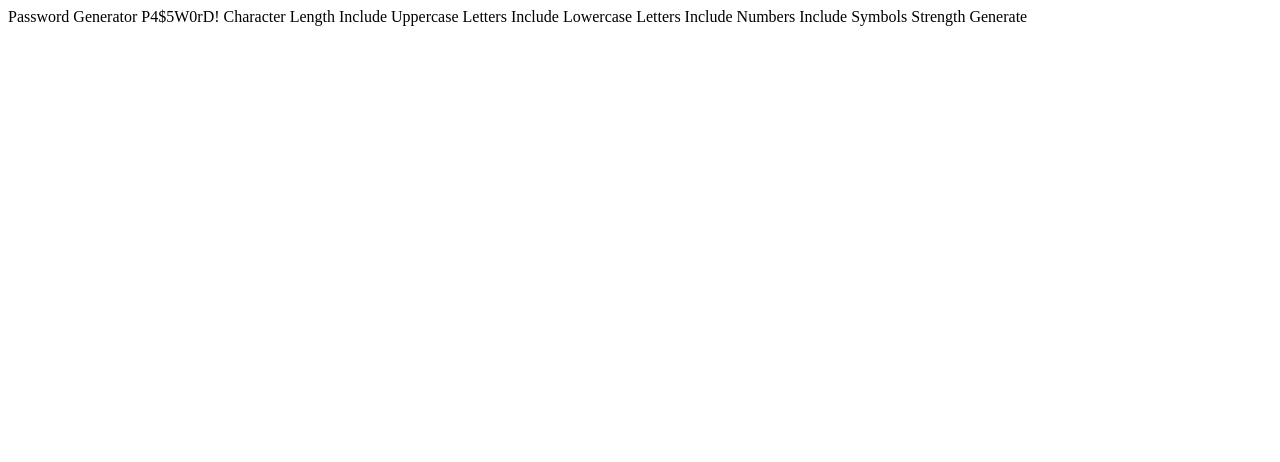
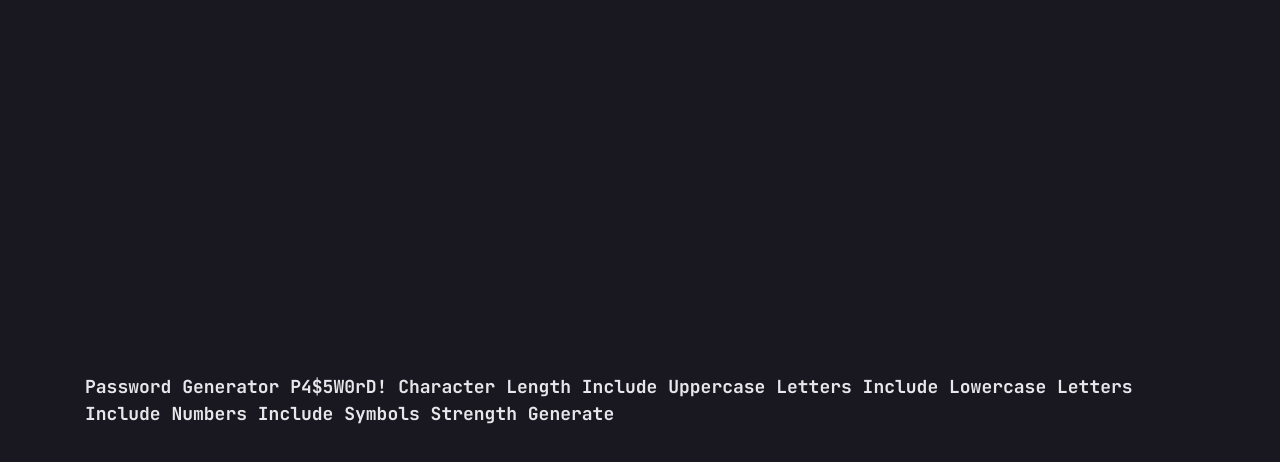
Before and after one commit to karolbanat/fem-password-generator-app, a website built with Vite: page index.html in a window 1280 px wide. Built offline with nearby package versions, Linux system fonts and the light colour scheme.

Commit message:
Basic setup

```diff
--- a/index.html
+++ b/index.html
@@ -14,20 +14,19 @@
 
 <body>
 
+    <main>
+        <div class="container">
             Password Generator
-
             P4$5W0rD!
-
             Character Length
-
             Include Uppercase Letters
             Include Lowercase Letters
             Include Numbers
             Include Symbols
-
             Strength
-
             Generate
+        </div>
+    </main>
 
     <script type="module"
             src="/src/main.ts"></script>
--- a/src/style.css
+++ b/src/style.css
@@ -0,0 +1,138 @@
+/* Generated with: https://gwfh.mranftl.com/fonts/ */
+@font-face {
+	font-display: swap; /* Check https://developer.mozilla.org/en-US/docs/Web/CSS/@font-face/font-display for other options. */
+	font-family: 'JetBrains Mono';
+	font-style: normal;
+	font-weight: 700;
+	src: url('./fonts/jetbrains-mono-v13-latin-700.woff2') format('woff2'),
+		url('./fonts/jetbrains-mono-v13-latin-700.woff') format('woff');
+}
+
+@font-face {
+	font-display: swap; /* Check https://developer.mozilla.org/en-US/docs/Web/CSS/@font-face/font-display for other options. */
+	font-family: 'JetBrains Mono';
+	font-style: italic;
+	font-weight: 700;
+	src: url('./fonts/jetbrains-mono-v13-latin-700italic.woff2') format('woff2'),
+		url('./fonts/jetbrains-mono-v13-latin-700italic.woff') format('woff');
+}
+
+/* reset */
+/* https://piccalil.li/blog/a-modern-css-reset */
+
+/* Box sizing rules */
+*,
+*::before,
+*::after {
+	box-sizing: border-box;
+	padding: 0;
+	margin: 0;
+}
+
+/* Remove list styles on ul, ol elements, which suggests default styling will be removed */
+ul,
+ol {
+	list-style: none;
+}
+
+/* Set core root defaults */
+html:focus-within {
+	scroll-behavior: smooth;
+}
+
+html {
+	font-size: 62.5%;
+}
+
+/* Set core body defaults */
+body {
+	min-height: 100vh;
+	font-size: 1.6rem;
+	text-rendering: optimizeSpeed;
+	line-height: 1.5;
+}
+
+/* A elements that don't have a class get default styles */
+a:not([class]) {
+	text-decoration-skip-ink: auto;
+}
+
+/* Make images easier to work with */
+img,
+picture {
+	max-width: 100%;
+	display: block;
+}
+
+/* Inherit fonts for inputs and buttons */
+input,
+button,
+textarea,
+select {
+	font: inherit;
+}
+
+/* Remove all animations, transitions and smooth scroll for people that prefer not to see them */
+@media (prefers-reduced-motion: reduce) {
+	html:focus-within {
+		scroll-behavior: auto;
+	}
+
+	*,
+	*::before,
+	*::after {
+		animation-duration: 0.01ms !important;
+		animation-iteration-count: 1 !important;
+		transition-duration: 0.01ms !important;
+		scroll-behavior: auto !important;
+	}
+}
+
+/* Basic setup */
+:root {
+	/* colours */
+	--clr-primary-400: hsl(127deg 100% 82%);
+	--clr-secondary-400: hsl(42deg 91% 68%);
+	--clr-secondary-500: hsl(13deg 95% 66%);
+	--clr-secondary-600: hsl(0deg 91% 63%);
+
+	--clr-neutral-200: hsl(252deg 11% 91%);
+	--clr-neutral-400: hsl(251deg 9% 53%);
+	--clr-neutral-600: hsl(248deg 10% 15%);
+	--clr-neutral-800: hsl(248deg 15% 11%);
+
+	/* font */
+	--ff-primary: 'JetBrains Mono', monospace;
+	--fw-bold: 700;
+
+	--fz-logo: clamp(1.6rem, 1rem + 1.5vw, 2.4rem);
+	--fz-400: clamp(1.6rem, 0.5rem + 2vw, 1.8rem);
+	--fz-600: clamp(1.8rem, 1rem + 1.5vw, 2.4rem);
+	--fz-700: clamp(2.4rem, 1.5rem + 3vw, 3.2rem);
+}
+
+body {
+	font-family: var(--ff-primary);
+	font-size: var(--fz-400);
+	font-weight: var(--fw-bold);
+	color: var(--clr-neutral-200);
+	background-color: var(--clr-neutral-800);
+}
+
+main {
+	min-height: 100vh;
+	display: grid;
+	place-items: center;
+}
+
+/* Layout */
+.container {
+	--max-width: 111rem;
+	--padding-inline: 1.6rem;
+	margin-inline: auto;
+	width: min(var(--max-width), 100% - 2 * var(--padding-inline));
+}
+
+.flow > * + * {
+	margin-top: var(--flow-spacer, 1em);
+}
```
Lines whose indentation alone changed are shown as unchanged.
